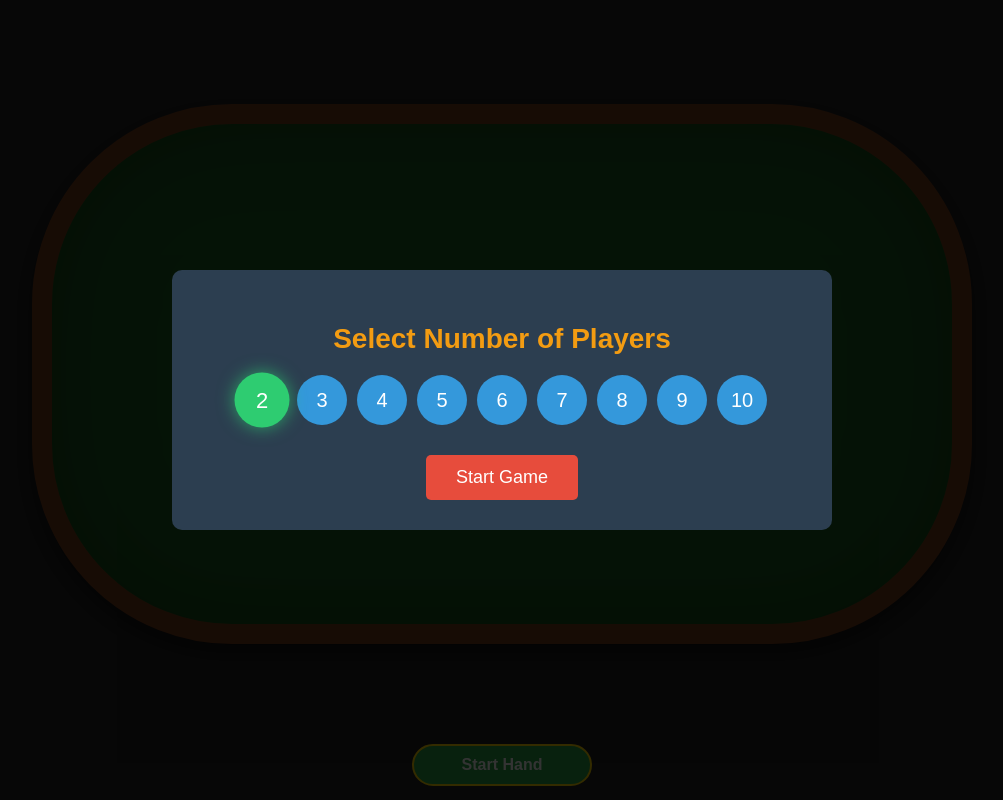
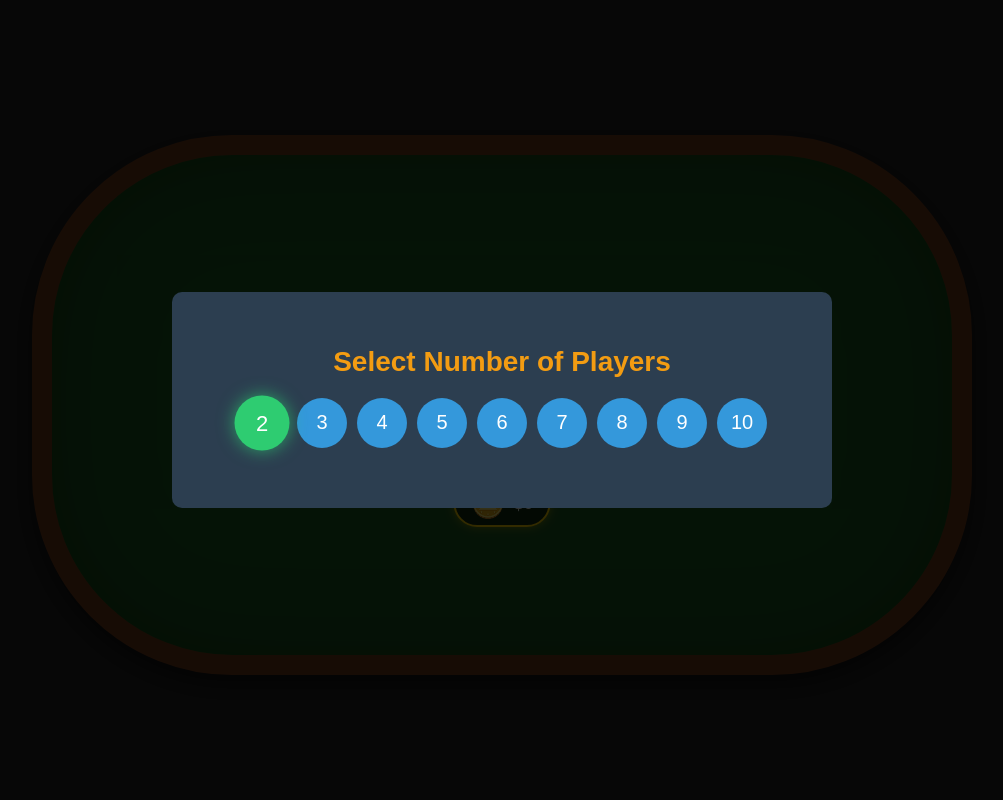
Before and after one commit to ziyigogogo/zartist, a Flask app: page / in a window 1280 px wide. Shown: the whole page, without its empty margins (138-1141 px from the left). Run offline with Flask 3, Linux system fonts and the light colour scheme.

Commit message:
V0.1 UI FINIESHED

```diff
--- a/zartist/games/texasholdem/static/css/style.css
+++ b/zartist/games/texasholdem/static/css/style.css
@@ -386,16 +386,39 @@ body {
     display: none;
 }
 
-.game-actions {
+.game-controls {
     display: flex;
     flex-direction: column;
-    flex-wrap: wrap;
-    justify-content: center;
-    align-items: center;
-    width: 100%;
+    align-items: center;
+    justify-content: center;
+    width: 100%;
+    margin: 20px auto 0;
+    text-align: center;
     max-width: 800px;
+    gap: 40px;
+}
+
+.action-buttons {
+    display: flex;
+    justify-content: center;
+    gap: 20px;
+    margin: 0;
+    width: 100%;
+}
+
+.quick-raise-buttons {
+    display: flex;
+    justify-content: center;
+    width: auto;
+    margin: 0;
+    gap: 20px;
+}
+
+.slider-wrapper {
+    display: flex;
+    justify-content: center;
+    width: 100%;
     margin: 0 auto;
-    gap: 40px;
 }
 
 /* u6539u53d8Foldu6309u94aeu989cu8272u4e3au7effu8272 */
@@ -1565,16 +1588,6 @@ body {
 }
 
 /* u6e38u620fu63a7u5236u533au57dfu6837u5f0f */
-.game-controls {
-    display: flex;
-    flex-direction: column;
-    align-items: center;
-    justify-content: center;
-    width: 100%;
-    margin: 20px auto 0;
-    text-align: center;
-}
-
 .game-actions {
     display: flex;
     flex-direction: column;
--- a/zartist/games/texasholdem/static/js/main.js
+++ b/zartist/games/texasholdem/static/js/main.js
@@ -1,12 +1,11 @@
 document.addEventListener('DOMContentLoaded', () => {
-    const startHandBtn = document.getElementById('start-hand');
     const foldBtn = document.getElementById('fold');
     const checkBtn = document.getElementById('check');
     const callBtn = document.getElementById('call');
     const raiseBtn = document.getElementById('raise');
     const allInBtn = document.getElementById('all-in');
     const raiseSlider = document.getElementById('raise-slider');
-    const raiseSliderContainer = document.querySelector('.raise-slider-container');
+    const sliderWrapper = document.querySelector('.slider-wrapper');
     const raisePotThird = document.getElementById('raise-pot-third');
     const raisePotHalf = document.getElementById('raise-pot-half');
     const raisePotFull = document.getElementById('raise-pot-full');
@@ -18,7 +17,10 @@ document.addEventListener('DOMContentLoaded', () => {
     // Player selection elements
     const playerSelectionScreen = document.getElementById('player-selection-screen');
     const playerCountSelector = document.getElementById('player-count-selector');
-    const startGameBtn = document.getElementById('start-game-btn');
+    const gameControls = document.querySelector('.game-controls');
+
+    // Hide game controls initially when player selection is shown
+    gameControls.classList.add('hidden');
 
     // Game state variables
     let selectedPlayerCount = 2; // Default to 2 players
@@ -80,14 +82,6 @@ document.addEventListener('DOMContentLoaded', () => {
                 // 更新游戏状态显示 - 使用有效底池大小
                 potAmount.textContent = realPotSize || 0;
 
-                // 显示/隐藏开始按钮
-                if (state.is_hand_running) {
-                    startHandBtn.classList.add('hidden');
-                } else {
-                    startHandBtn.classList.remove('hidden');
-                }
-                startHandBtn.disabled = state.is_hand_running;
-
                 // 处理当前玩家的动作按钮
                 const isCurrentPlayer = state.current_player !== null &&
                     state.players &&
@@ -123,10 +117,10 @@ document.addEventListener('DOMContentLoaded', () => {
                     const canRaise = state.available_moves.includes('RAISE');
                     if (canRaise) {
                         raiseBtn.classList.remove('hidden');
-                        raiseSliderContainer.classList.remove('hidden');
+                        sliderWrapper.classList.remove('hidden');
                     } else {
                         raiseBtn.classList.add('hidden');
-                        raiseSliderContainer.classList.add('hidden');
+                        sliderWrapper.classList.add('hidden');
                     }
 
                     if (canRaise && state.raise_range) {
@@ -239,7 +233,7 @@ document.addEventListener('DOMContentLoaded', () => {
                     checkBtn.classList.add('hidden');
                     callBtn.classList.add('hidden');
                     raiseBtn.classList.add('hidden');
-                    raiseSliderContainer.classList.add('hidden');
+                    sliderWrapper.classList.add('hidden');
                 }
 
                 // 更新牌桌状态
@@ -672,19 +666,19 @@ document.addEventListener('DOMContentLoaded', () => {
                 button.classList.add('selected');
                 // 保存选择的玩家数量
                 selectedPlayerCount = parseInt(button.dataset.count);
+
+                // 直接开始游戏，无需点击开始按钮
+                // 隐藏玩家选择界面
+                playerSelectionScreen.style.display = 'none';
+                // 显示游戏控制界面
+                gameControls.classList.remove('hidden');
+                // 初始化游戏
+                initGameWithPlayerCount(selectedPlayerCount);
             });
         });
 
         // 默认选中2个玩家
         playerButtons[0].classList.add('selected');
-
-        // 开始游戏按钮事件
-        startGameBtn.addEventListener('click', () => {
-            // 隐藏玩家选择界面
-            playerSelectionScreen.style.display = 'none';
-            // 初始化游戏
-            initGameWithPlayerCount(selectedPlayerCount);
-        });
     }
 
     // 根据选择的玩家数量初始化游戏
@@ -706,11 +700,14 @@ document.addEventListener('DOMContentLoaded', () => {
                 }
                 // 更新游戏状态
                 updateGameState();
+
+                // 开始第一局
+                startFirstHand();
             });
     }
 
-    // 按钮事件监听器
-    startHandBtn.addEventListener('click', () => {
+    // 开始第一局的函数
+    function startFirstHand() {
         // 重置牌桌上的卡片
         resetBoardCards();
 
@@ -723,8 +720,9 @@ document.addEventListener('DOMContentLoaded', () => {
                 }
                 updateGameState();
             });
-    });
+    }
 
+    // 按钮事件监听器
     foldBtn.addEventListener('click', () => takeAction('FOLD'));
     checkBtn.addEventListener('click', () => takeAction('CHECK'));
     callBtn.addEventListener('click', () => takeAction('CALL'));
--- a/zartist/games/texasholdem/templates/index.html
+++ b/zartist/games/texasholdem/templates/index.html
@@ -142,7 +142,7 @@
                     <div class="player-count-btn" data-count="9">9</div>
                     <div class="player-count-btn" data-count="10">10</div>
                 </div>
-                <button id="start-game-btn" class="start-game-btn">Start Game</button>
+                <!-- Removed Start Game button -->
             </div>
         </div>
 
@@ -169,11 +169,11 @@
         <!-- Game Controls -->
         <div class="game-controls">
 
-            <div class="game-actions">
-                <!-- Start Hand button placed outside the raise-slider-container -->
-                <button id="start-hand" class="action-button">Start Hand</button>
+            <!-- <div class="game-actions"> -->
+            <!-- Start Hand button removed since we auto-start the first hand -->
+            <!-- <button id="start-hand" class="action-button">Start Hand</button> -->
 
-                <div class="raise-slider-container hidden">
+            <!-- <div class="raise-slider-container hidden"> -->
             <div class="action-buttons">
                 <button id="fold" class="action-button hidden">Fold</button>
                 <button id="check" class="action-button hidden">Check</button>
@@ -196,8 +196,8 @@
                 <button id="raise-pot-2x" class="quick-raise-button">2x Pot</button>
                 <button id="all-in" class="quick-raise-button all-in-button">All In</button>
             </div>
-                </div>
-            </div>
+            <!-- </div> -->
+            <!-- </div> -->
         </div>
     </div>
 
```
Lines whose indentation alone changed are shown as unchanged.
